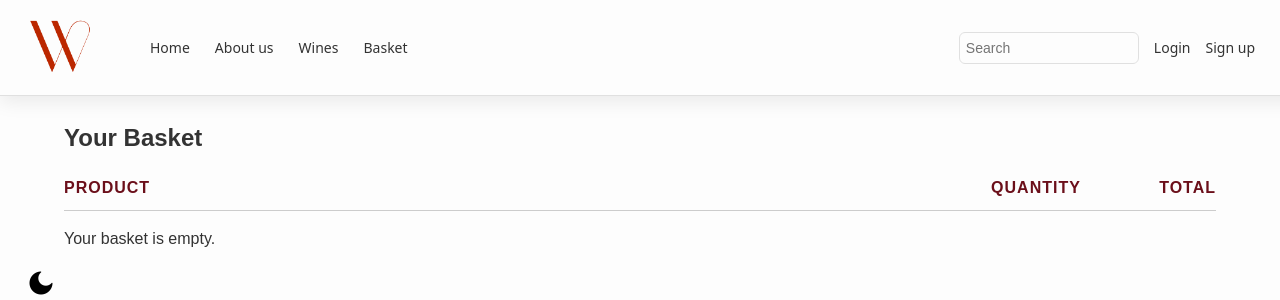
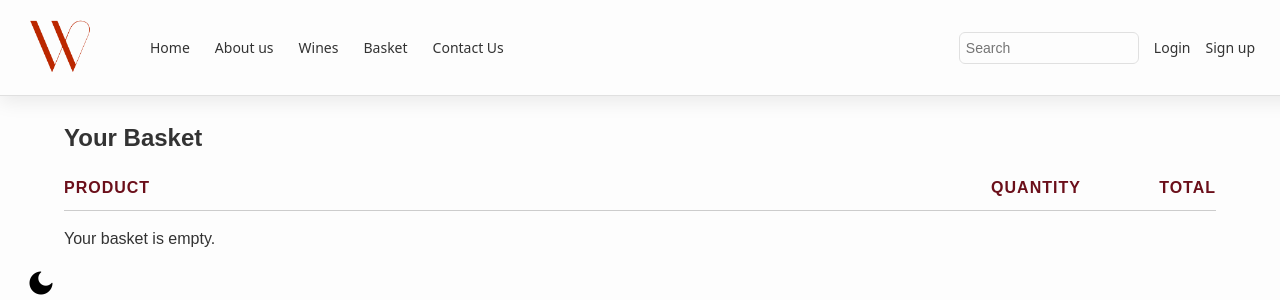
Before and after one commit to fjonasulaa/Group-15-, a PHP site: the page made by frontend/html/Basket.php in a window 1280 px wide. Shown: the top 300 px of the page. Run offline with PHP 8.4, Linux system fonts and the light colour scheme.

Commit message:
header updates

```diff
--- a/frontend/html/Basket.php
+++ b/frontend/html/Basket.php
@@ -83,6 +83,7 @@
         <a href="aboutUs.html">About us</a>
         <a href="wines.html">Wines</a>
         <a href="basket.php">Basket</a>
+        <a href="contact.php">Contact Us</a>
     </div>
     <div class="navbar-right">
         <form method= "POST" action = "search.php">
--- a/frontend/html/Checkout.php
+++ b/frontend/html/Checkout.php
@@ -26,6 +26,7 @@
             <a href="about.html">About Us</a>
             <a href="wines.html">Wines</a>
             <a href="basket.php">Basket</a>
+            <a href="contact.php">Contact Us</a>
         </div>
 
         <div class="navbar-right">
--- a/frontend/html/about.html
+++ b/frontend/html/about.html
@@ -63,6 +63,7 @@
       <a href="about.html">About Us</a>
       <a href="wines.html">Wines</a>
       <a href="basket.php">Basket</a>
+      <a href="contact.php">Contact Us</a>
     </div>
 
     <div class="navbar-right">
--- a/frontend/html/confirm.html
+++ b/frontend/html/confirm.html
@@ -46,6 +46,7 @@ input, select { width:100%; padding:12px; font-size:1rem; margin-bottom:18px; bo
       <a href="about.html">About Us</a>
       <a href="wines.html">Wines</a>
       <a href="basket.php">Basket</a>
+      <a href="contact.php">Contact Us</a>
     </div>
 
     <div class="navbar-right">
--- a/frontend/html/contact-us.php
+++ b/frontend/html/contact-us.php
@@ -64,7 +64,7 @@ if ($_SERVER["REQUEST_METHOD"] === "POST") {
       <a href="about.html">About Us</a>
       <a href="wines.html">Wines</a>
       <a href="basket.html">Basket</a>
-      <a href="contact.php">Contact</a>
+      <a href="contact.php">Contact Us</a>
     </div>
 
     <div class="navbar-right">
--- a/frontend/html/dessertWines.html
+++ b/frontend/html/dessertWines.html
@@ -17,6 +17,7 @@
           <a href="about.html">About Us</a>
           <a href="wines.html">Wines</a>
           <a href="basket.php">Basket</a>
+          <a href="contact.php">Contact Us</a>
         </div>
 
         <div class="navbar-right">
--- a/frontend/html/fortifiedWines.html
+++ b/frontend/html/fortifiedWines.html
@@ -17,6 +17,7 @@
           <a href="about.html">About Us</a>
           <a href="wines.html">Wines</a>
           <a href="basket.php">Basket</a>
+          <a href="contact.php">Contact Us</a>
         </div>
 
         <div class="navbar-right">
--- a/frontend/html/index.html
+++ b/frontend/html/index.html
@@ -99,6 +99,7 @@
       <a href="about.html">About Us</a>
       <a href="wines.html">Wines</a>
       <a href="basket.php">Basket</a>
+      <a href="contact.php">Contact Us</a>
     </div>
 
     <div class="navbar-right">
--- a/frontend/html/redWines.html
+++ b/frontend/html/redWines.html
@@ -17,6 +17,7 @@
           <a href="about.html">About Us</a>
           <a href="wines.html">Wines</a>
           <a href="basket.php">Basket</a>
+          <a href="contact.php">Contact Us</a>
         </div>
 
         <div class="navbar-right">
--- a/frontend/html/roséWines.html
+++ b/frontend/html/roséWines.html
@@ -16,6 +16,7 @@
           <a href="about.html">About Us</a>
           <a href="wines.html">Wines</a>
           <a href="basket.html">Basket</a>
+          <a href="contact.php">Contact Us</a>
         </div>
 
         <div class="navbar-right">
--- a/frontend/html/signup.php
+++ b/frontend/html/signup.php
@@ -97,6 +97,7 @@
       <a href="about.html">About Us</a>
       <a href="wines.html">Wines</a>
       <a href="basket.php">Basket</a>
+      <a href="contact.php">Contact Us</a>
     </div>
 
     <div class="navbar-right">
--- a/frontend/html/sparklingWines.html
+++ b/frontend/html/sparklingWines.html
@@ -17,6 +17,7 @@
           <a href="about.html">About Us</a>
           <a href="wines.html">Wines</a>
           <a href="basket.php">Basket</a>
+          <a href="contact.php">Contact Us</a>
         </div>
 
         <div class="navbar-right">
--- a/frontend/html/whiteWines.html
+++ b/frontend/html/whiteWines.html
@@ -17,6 +17,7 @@
           <a href="about.html">About Us</a>
           <a href="wines.html">Wines</a>
           <a href="basket.php">Basket</a>
+          <a href="contact.php">Contact Us</a>
         </div>
 
         <div class="navbar-right">
--- a/frontend/html/wineInfo.html
+++ b/frontend/html/wineInfo.html
@@ -19,6 +19,7 @@
             <a href="about.html">About Us</a>
             <a href="wines.html">Wines</a>
             <a href="basket.php">Basket</a>
+            <a href="contact.php">Contact Us</a>
         </div>
 
         <div class="navbar-right">
--- a/frontend/html/wineinfo.php
+++ b/frontend/html/wineinfo.php
@@ -46,6 +46,7 @@ $mainImage = $wine['imageUrl']
             <a href="about.html">About Us</a>
             <a href="wines.html">Wines</a>
             <a href="basket.html">Basket</a>
+            <a href="contact.php">Contact Us</a>
         </div>
 
         <div class="navbar-right">
--- a/frontend/html/wines.html
+++ b/frontend/html/wines.html
@@ -18,6 +18,7 @@
             <a href="about.html">About Us</a>
             <a href="wines.html">Wines</a>
             <a href="basket.php">Basket</a>
+            <a href="contact.php">Contact Us</a>
         </div>
 
         <div class="navbar-right">
```
